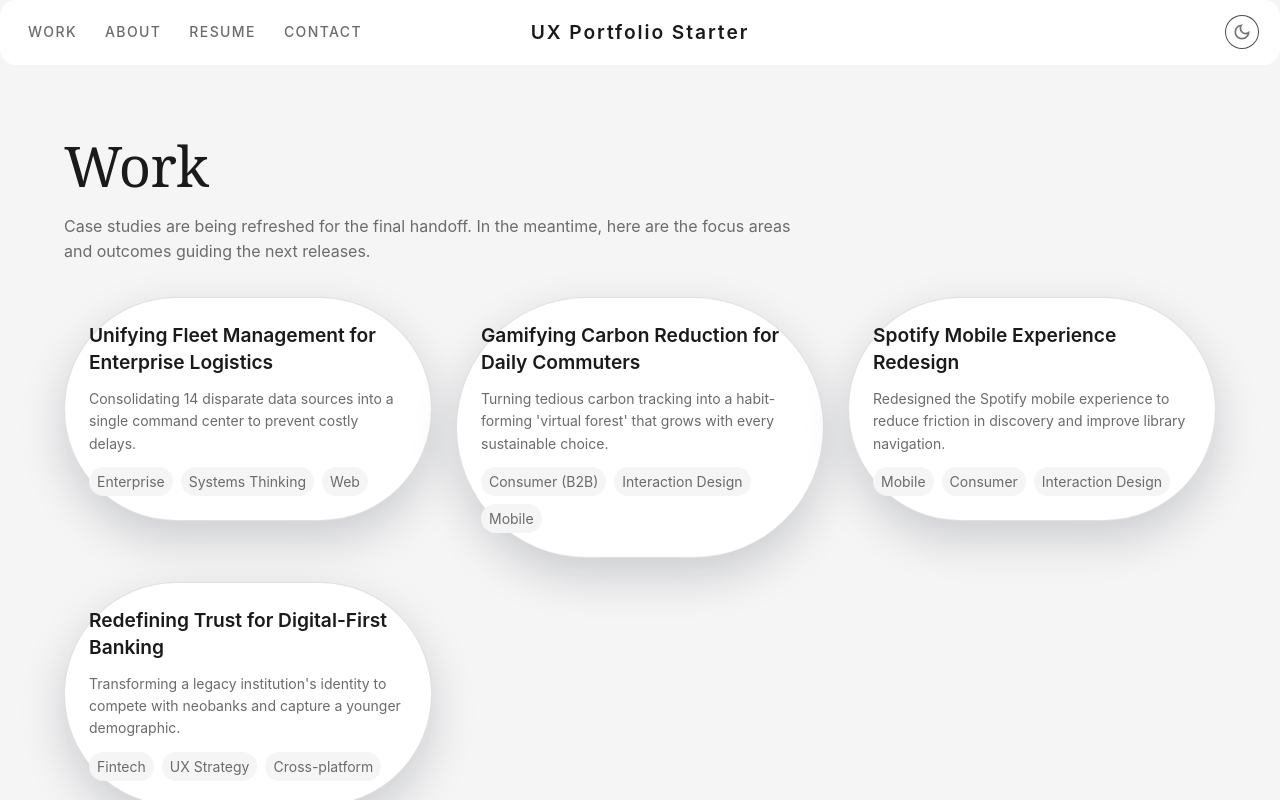
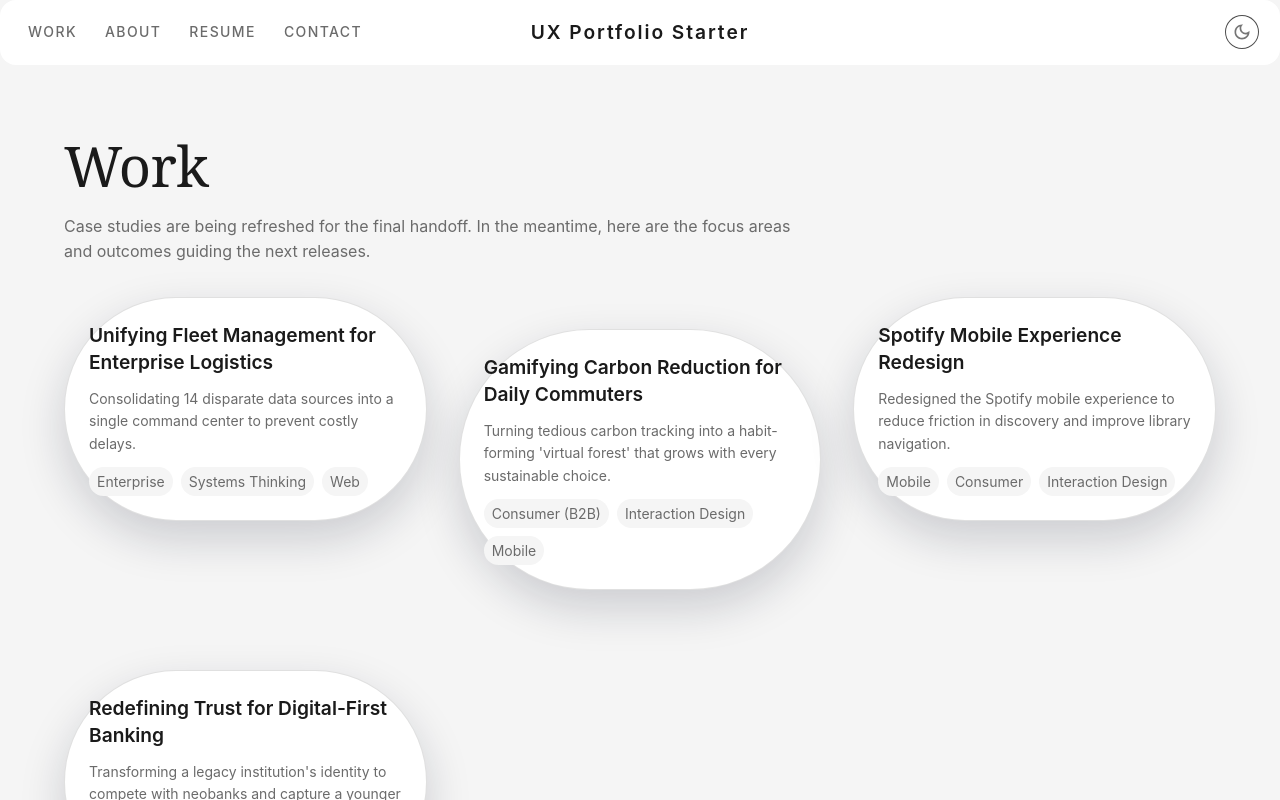
Before and after one commit to sergiullas/uxps, a React (Vite) app: page /work in a window 1280 px wide. Shown: the top 800 px of the page. Built offline with nearby package versions, Linux system fonts and the light colour scheme.

Commit message:
Implement hybrid staggered layout for work cards

```diff
--- a/src/components/work/WorkItemCard.jsx
+++ b/src/components/work/WorkItemCard.jsx
@@ -4,7 +4,7 @@ import { Link as RouterLink } from 'react-router-dom';
 import { useTheme } from '@mui/material/styles';
 import { getMotionComponent, useMotionConfig } from '../../lib/motion/index.js';
 
-export default function WorkItemCard({ item, headingLevel = 'h3' }) {
+export default function WorkItemCard({ item, headingLevel = 'h3', offsetSx }) {
   const theme = useTheme();
   const { prefersReducedMotion, motion } = useMotionConfig();
   const MotionLink = getMotionComponent(Link);
@@ -15,7 +15,8 @@ export default function WorkItemCard({ item, headingLevel = 'h3' }) {
     component: RouterLink,
     to: `/work/${item.slug}`,
     underline: 'none',
-    sx: (t) => ({
+    sx: [
+      (t) => ({
         display: 'block',
         border: `1px solid ${t.palette.divider}`,
         borderRadius: t.shape.borderRadius,
@@ -28,6 +29,8 @@ export default function WorkItemCard({ item, headingLevel = 'h3' }) {
           boxShadow: t.customShadows?.primary,
         },
       }),
+      offsetSx,
+    ],
     'aria-label': `View case study: ${item.title}`,
   };
 
--- a/src/pages/Work.jsx
+++ b/src/pages/Work.jsx
@@ -8,6 +8,13 @@ import WorkItemCard from '../components/work/WorkItemCard.jsx';
 import { FadeIn, MotionErrorBoundary, SlideUpOnScroll, StaggerList } from '../lib/motion/index.js';
 
 export default function Work() {
+  const offsetPattern = ['none', 'small', 'none', 'medium'];
+  const offsetStyles = {
+    none: { mt: 0 },
+    small: { mt: { md: 3, lg: 4 } },
+    medium: { mt: { md: 5, lg: 6 } },
+  };
+
   return (
     <>
       <Helmet>
@@ -33,8 +40,14 @@ export default function Work() {
             <Box
               sx={{
                 display: 'grid',
-                gap: { xs: 2, md: 3 },
-                gridTemplateColumns: { xs: '1fr', md: 'repeat(3, minmax(0, 1fr))' },
+                gap: { xs: 2, md: 3, lg: 4 },
+                alignItems: 'start',
+                gridTemplateColumns: {
+                  xs: '1fr',
+                  sm: '1fr',
+                  md: 'repeat(2, minmax(280px, 1fr))',
+                  lg: 'repeat(3, minmax(280px, 1fr))',
+                },
               }}
             >
               <StaggerList
@@ -43,11 +56,16 @@ export default function Work() {
                 interval={0.06}
                 triggerOnScroll
               >
-                {WORK_ITEMS.map((item) => (
-                  <FadeIn key={item.slug} as="div" style={{ display: 'contents' }}>
-                    <WorkItemCard item={item} headingLevel="h2" />
-                  </FadeIn>
-                ))}
+                {WORK_ITEMS.map((item, index) => {
+                  const offsetVariant = offsetPattern[index % offsetPattern.length];
+                  const offsetSx = offsetStyles[offsetVariant];
+
+                  return (
+                    <FadeIn key={item.slug} as="div" style={{ display: 'contents' }}>
+                      <WorkItemCard item={item} headingLevel="h2" offsetSx={offsetSx} />
+                    </FadeIn>
+                  );
+                })}
               </StaggerList>
             </Box>
           </Stack>
```
Lines whose indentation alone changed are shown as unchanged.
